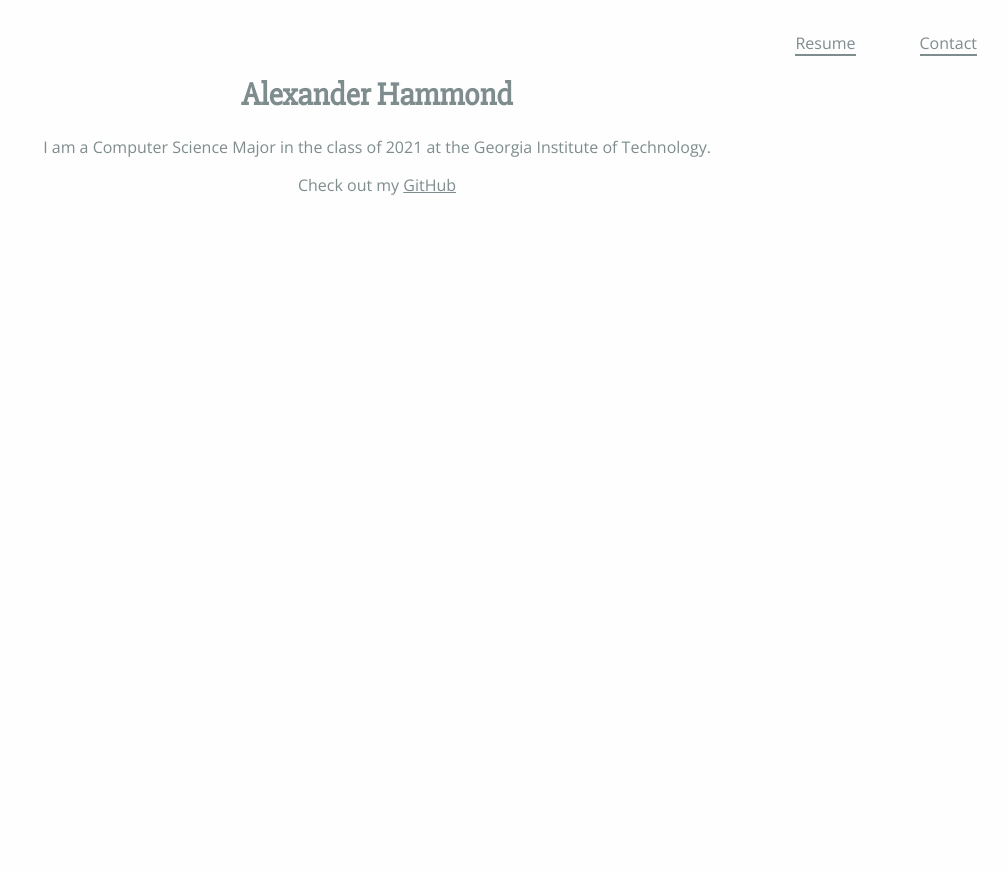
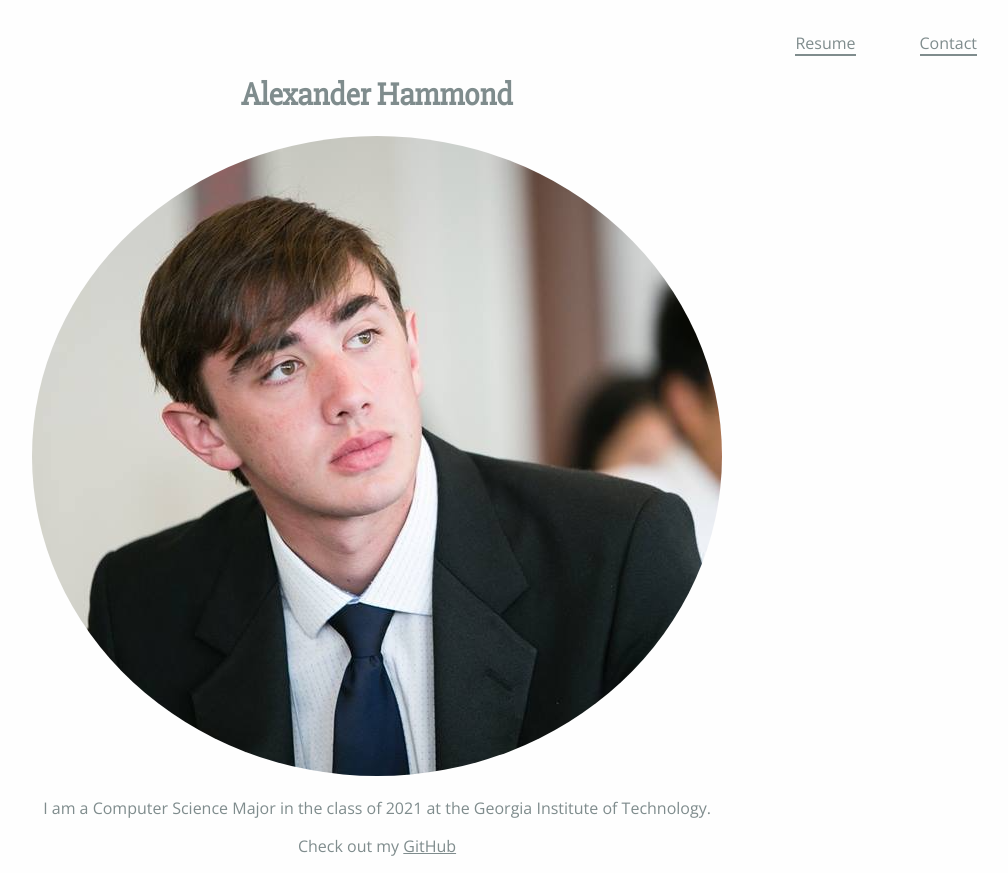
Before and after one commit to ajhammond12345/ajhammond12345.github.io, a plain HTML site: page index.html in a window 1280 px wide. Shown: the whole page, without its empty margins (263-1271 px from the left). Before the commit the page ends 800 px from the top, so only its background shows below. Drawn offline with nearby package versions, Linux system fonts and the light colour scheme.

Commit message:
Add image

```diff
--- a/index.html
+++ b/index.html
@@ -19,6 +19,7 @@
 	    </br>
         <div id="about">
         	<h1>Alexander Hammond</h1>
+            <img src="https://github.com/ajhammond12345/ajhammond12345.github.io/blob/master/me.png"/>
         	<p> I am a Computer Science Major in the class of 2021 at the Georgia Institute of Technology.</p>
             <p>Check out my <a href="http://github.com/ajhammond12345">GitHub</a></p>
         </div>
```
Also changed, not shown: headshot.JPG (deleted), me.png (added).
